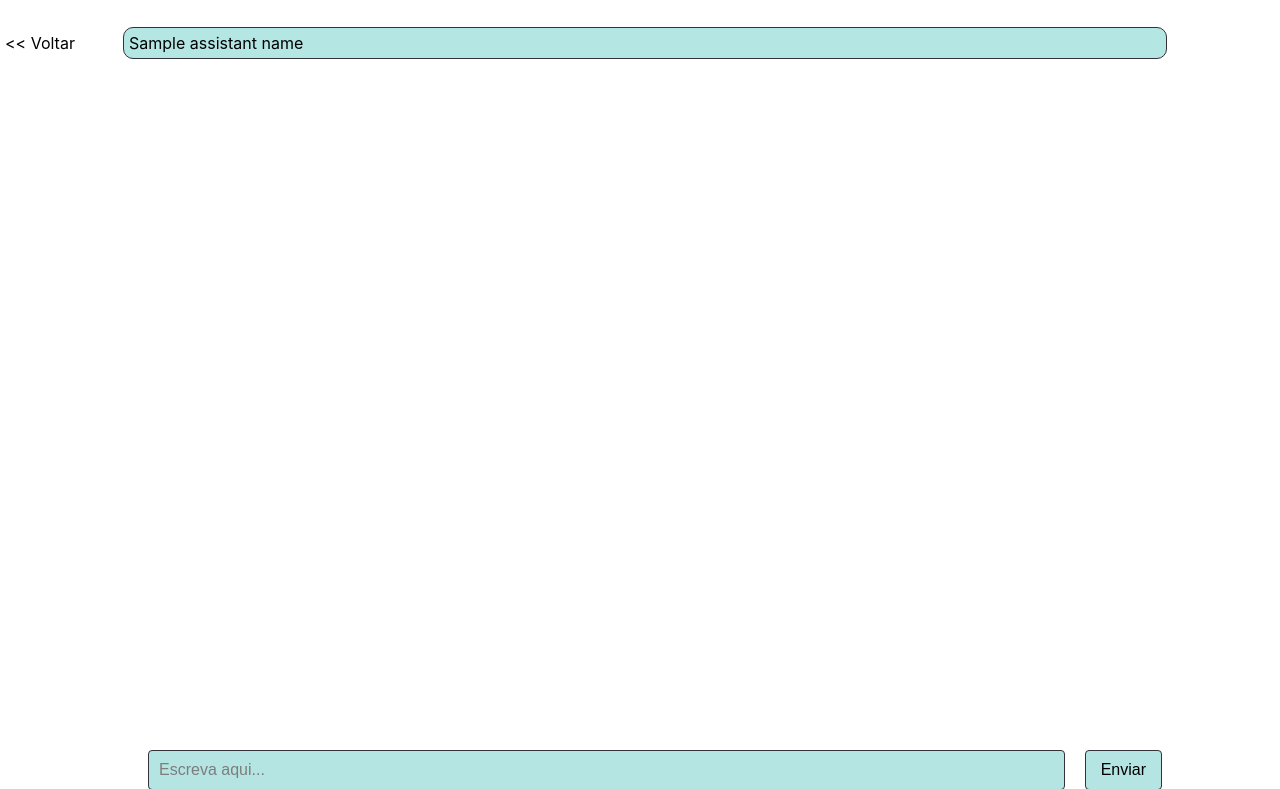
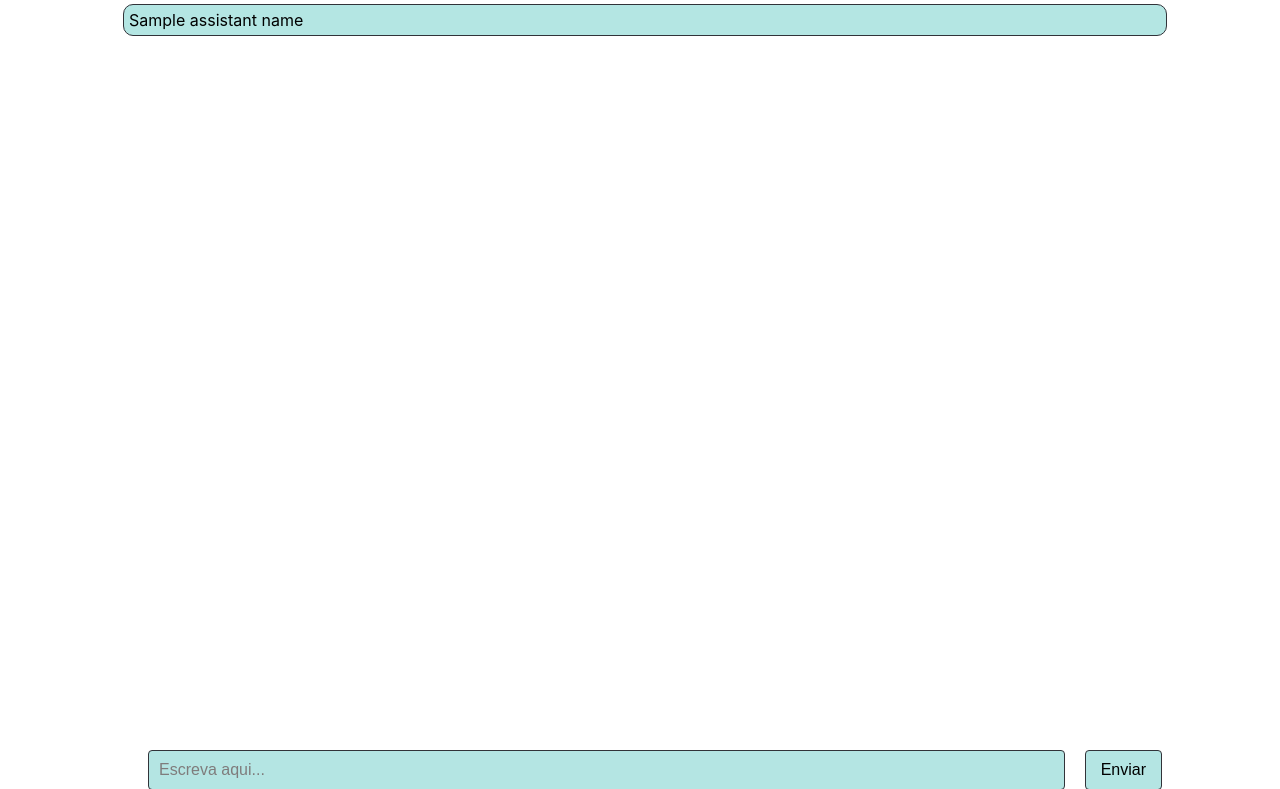
Before and after one commit to adhmkt/assistant, a Flask app: template templates/chat.html in a window 1280 px wide. Shown: the top 789 px of the page. Run offline with Flask 3, Linux system fonts and the light colour scheme; the template is opened without the code that fills it: most values are stand-ins (such as "Sample title", 1, 10 or a date in 2020); some libraries are stand-ins or nearby versions.

Commit message:
Remove back button

```diff
--- a/templates/chat.html
+++ b/templates/chat.html
@@ -27,8 +27,8 @@
 
     <div class="top-bar"><!--  -->
         <!-- <button id="info-panel-btn" >Como usar >></button> -->
-        <!-- <button onclick="goBack()">Voltar</button> -->
-        <h2 onclick="goBack()" style="cursor: pointer;"><< Voltar</h2>
+        <!-- <button onclick="goBack()">Voltar</button>
+        <h2 onclick="goBack()" style="cursor: pointer;"><< Voltar</h2>-->
         <h1>{{ assistant_name }}</h1>
 
         <!-- <img src="static/images/vesper.png"> -->
```
